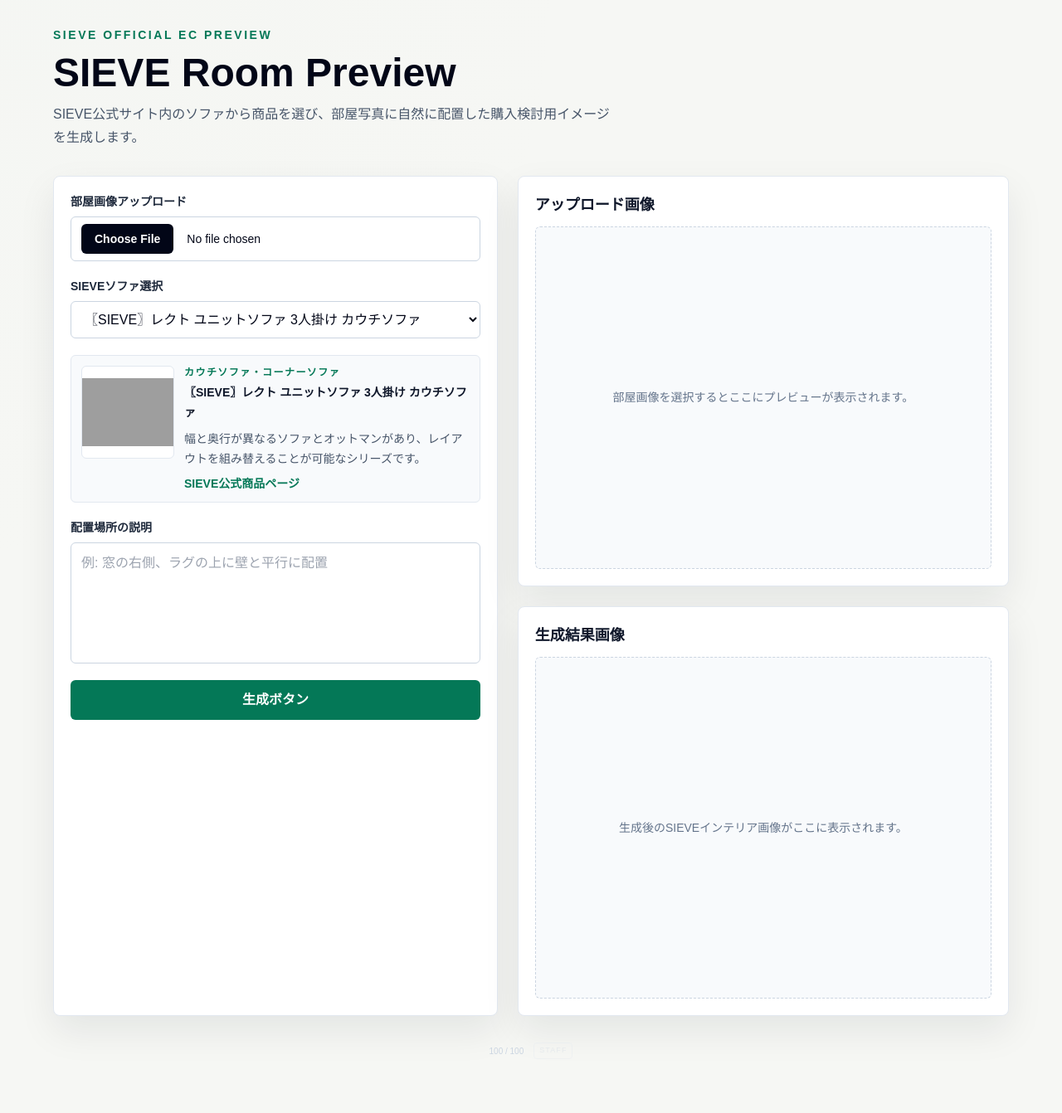
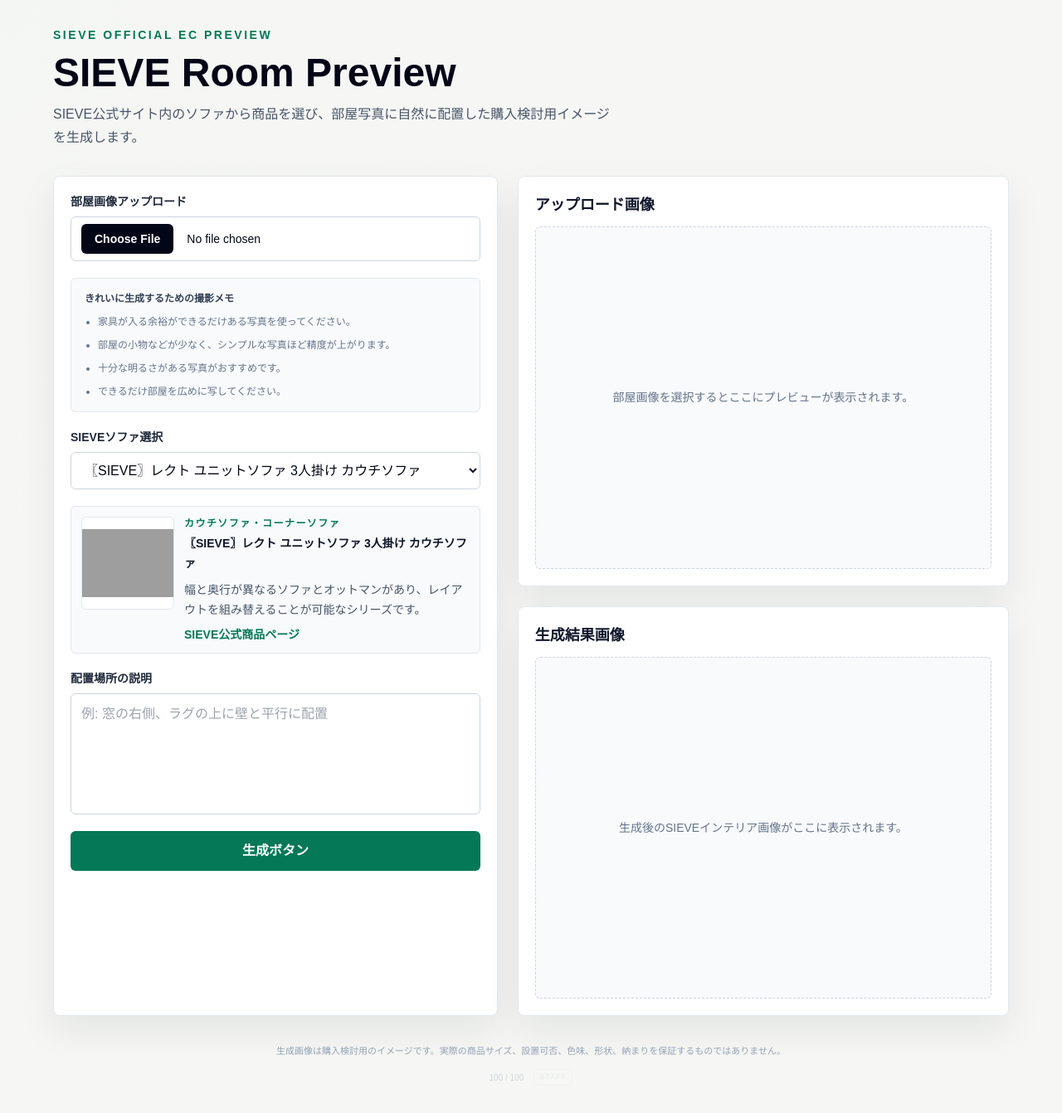
Before and after one commit to kuniedashintaro-eng/sieve-room-preview, a Next.js app: page / in a window 1280 px wide. Shown: the top 1342 px of the page at 83% size. Built offline with nearby package versions, Linux system fonts and the light colour scheme; grey boxes are pictures that could not be loaded.

Commit message:
Add upload photo guidance and size disclaimer

```diff
--- a/app/page.tsx
+++ b/app/page.tsx
@@ -292,6 +292,16 @@
               />
             </label>
 
+            <div className="rounded-md border border-slate-200 bg-slate-50 px-4 py-3 text-xs leading-6 text-slate-500">
+              <p className="font-semibold text-slate-700">きれいに生成するための撮影メモ</p>
+              <ul className="mt-1 list-disc space-y-1 pl-4">
+                <li>家具が入る余裕ができるだけある写真を使ってください。</li>
+                <li>部屋の小物などが少なく、シンプルな写真ほど精度が上がります。</li>
+                <li>十分な明るさがある写真がおすすめです。</li>
+                <li>できるだけ部屋を広めに写してください。</li>
+              </ul>
+            </div>
+
             {imageWarning ? (
               <div className="rounded-md border border-amber-300 bg-amber-50 px-4 py-3 text-sm leading-6 text-amber-900">
                 {imageWarning}
@@ -444,7 +454,11 @@
           </div>
         </section>
 
-        <div className="flex items-center justify-center gap-3 pb-8 text-[10px] font-medium text-slate-300">
+        <div className="grid gap-3 pb-8 text-center">
+          <p className="mx-auto max-w-2xl px-4 text-[11px] leading-5 text-slate-400">
+            生成画像は購入検討用のイメージです。実際の商品サイズ、設置可否、色味、形状、納まりを保証するものではありません。
+          </p>
+          <div className="flex items-center justify-center gap-3 text-[10px] font-medium text-slate-300">
             <span>{isFull ? "full" : `${remainingGenerations} / ${GENERATION_LIMIT}`}</span>
             <button
               type="button"
@@ -453,6 +467,7 @@
             >
               STAFF
             </button>
+          </div>
         </div>
       </div>
 
```
Lines whose indentation alone changed are shown as unchanged.
